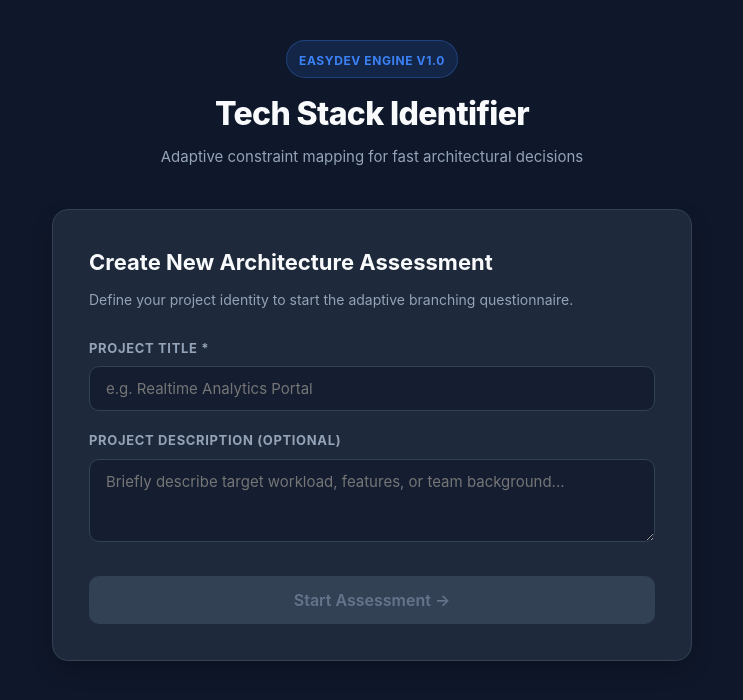
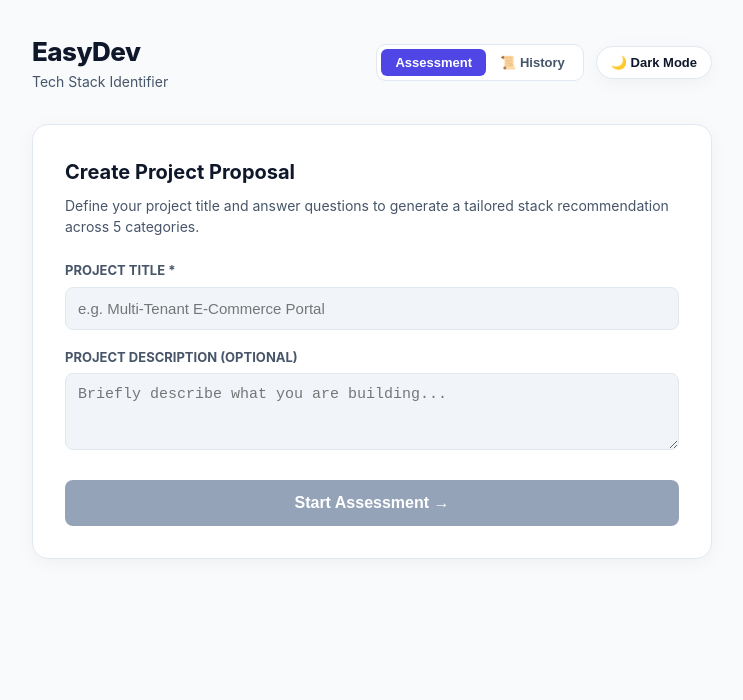
Before and after one commit to jerohalili/easydev, a React (Vite) app in the folder client/: page / in a window 1280 px wide. Shown: the top 700 px of the page, without its empty margins (268-1011 px from the left). Built offline with nearby package versions, Linux system fonts and the light colour scheme.

Commit message:
feat: new options, history, light mode

```diff
--- a/client/src/App.jsx
+++ b/client/src/App.jsx
@@ -2,10 +2,13 @@ import React, { useState } from 'react';
 import ProgressBar from './components/ProgressBar';
 import QuestionCard from './components/QuestionCard';
 import ResultsView from './components/ResultsView';
+import HistoryView from './components/HistoryView';
+import ThemeToggle from './components/ThemeToggle';
 
 const API_BASE = 'http://localhost:5000/api';
 
 export default function App() {
+  const [activeTab, setActiveTab] = useState('new'); // 'new' | 'history'
   const [screen, setScreen] = useState('start'); // 'start' | 'quiz' | 'results'
   const [projectTitle, setProjectTitle] = useState('');
   const [projectDescription, setProjectDescription] = useState('');
@@ -14,7 +17,6 @@ export default function App() {
   const [options, setOptions] = useState([]);
   const [stepCount, setStepCount] = useState(1);
   const [results, setResults] = useState([]);
-  const [isStub, setIsStub] = useState(false);
   const [loading, setLoading] = useState(false);
   const [error, setError] = useState(null);
 
@@ -42,8 +44,7 @@ export default function App() {
         setScreen('quiz');
       }
     } catch (err) {
-      console.error(err);
-      setError('Could not connect to server. Ensure Express is running on port 5000.');
+      setError('Could not connect to server. Ensure Express is running.');
     } finally {
       setLoading(false);
     }
@@ -76,7 +77,6 @@ export default function App() {
         await fetchResults(projectId);
       }
     } catch (err) {
-      console.error(err);
       setError('Failed to record answer.');
     } finally {
       setLoading(false);
@@ -85,88 +85,133 @@ export default function App() {
 
   const fetchResults = async (targetProjectId) => {
     const idToUse = targetProjectId || projectId;
-    const res = await fetch(`${API_BASE}/projects/${idToUse}/score`, {
-      method: 'POST'
-    });
+    const res = await fetch(`${API_BASE}/projects/${idToUse}/score`, { method: 'POST' });
     const data = await res.json();
     setResults(data.recommendations);
-    setIsStub(data.is_stub || false);
     setScreen('results');
   };
 
+  const loadPastProject = async (id) => {
+    setLoading(true);
+    try {
+      const res = await fetch(`${API_BASE}/projects/${id}`);
+      const data = await res.json();
+      setProjectId(data.project.id);
+      setResults(data.recommendations);
+      setActiveTab('new');
+      setScreen('results');
+    } catch (err) {
+      setError('Failed to load project detail.');
+    } finally {
+      setLoading(false);
+    }
+  };
+
   return (
-    <div style={{ minHeight: '100vh', padding: '40px 20px', display: 'flex', flexDirection: 'column', alignItems: 'center' }}>
-      <div style={{ width: '100%', maxWidth: '640px' }}>
-        <header style={{ marginBottom: '40px', textAlign: 'center' }}>
-          <div style={{ display: 'inline-block', padding: '6px 12px', background: 'var(--accent-glow)', borderRadius: '20px', border: '1px solid rgba(59, 130, 246, 0.3)', marginBottom: '12px' }}>
-            <span style={{ fontSize: '12px', fontWeight: '700', color: 'var(--accent-primary)', textTransform: 'uppercase', letterSpacing: '0.05em' }}>
-              EasyDev Engine v1.0
-            </span>
+    <div style={{ minHeight: '100vh', padding: '32px 20px', display: 'flex', flexDirection: 'column', alignItems: 'center' }}>
+      <div style={{ width: '100%', maxWidth: '680px' }}>
+        {/* Navigation Bar */}
+        <header style={{ marginBottom: '32px', display: 'flex', justifyContent: 'space-between', alignItems: 'center' }}>
+          <div>
+            <h1 style={{ fontSize: '26px', fontWeight: '800', color: 'var(--text-primary)', letterSpacing: '-0.02em' }}>
+              EasyDev
+            </h1>
+            <p style={{ color: 'var(--text-secondary)', fontSize: '14px' }}>Tech Stack Identifier</p>
           </div>
-          <h1 style={{ fontSize: '32px', fontWeight: '800', color: 'var(--text-primary)', margin: '0 0 8px 0', letterSpacing: '-0.02em' }}>
-            Tech Stack Identifier
-          </h1>
-          <p style={{ color: 'var(--text-secondary)', margin: 0, fontSize: '15px' }}>
-            Adaptive constraint mapping for fast architectural decisions
-          </p>
+
+          <div style={{ display: 'flex', alignItems: 'center', gap: '12px' }}>
+            <div style={{ display: 'flex', background: 'var(--bg-card)', padding: '4px', borderRadius: '10px', border: '1px solid var(--border-color)' }}>
+              <button
+                onClick={() => setActiveTab('new')}
+                style={{
+                  padding: '6px 14px',
+                  border: 'none',
+                  borderRadius: '6px',
+                  backgroundColor: activeTab === 'new' ? 'var(--primary-accent)' : 'transparent',
+                  color: activeTab === 'new' ? '#fff' : 'var(--text-secondary)',
+                  fontWeight: '600',
+                  fontSize: '13px',
+                  cursor: 'pointer'
+                }}
+              >
+                Assessment
+              </button>
+              <button
+                onClick={() => setActiveTab('history')}
+                style={{
+                  padding: '6px 14px',
+                  border: 'none',
+                  borderRadius: '6px',
+                  backgroundColor: activeTab === 'history' ? 'var(--primary-accent)' : 'transparent',
+                  color: activeTab === 'history' ? '#fff' : 'var(--text-secondary)',
+                  fontWeight: '600',
+                  fontSize: '13px',
+                  cursor: 'pointer'
+                }}
+              >
+                📜 History
+              </button>
+            </div>
+            <ThemeToggle />
+          </div>
         </header>
 
         {error && (
-          <div style={{ padding: '14px 18px', backgroundColor: 'rgba(239, 68, 68, 0.1)', border: '1px solid rgba(239, 68, 68, 0.3)', color: '#f87171', borderRadius: '12px', marginBottom: '24px', fontSize: '14px' }}>
+          <div style={{ padding: '12px 16px', backgroundColor: 'rgba(239, 68, 68, 0.1)', color: '#ef4444', borderRadius: '8px', marginBottom: '20px', fontSize: '14px' }}>
             {error}
           </div>
         )}
 
+        {/* Tab 1: New Assessment / Questionnaire Flow */}
+        {activeTab === 'new' && (
+          <>
             {screen === 'start' && (
-          <div className="animate-fade-in" style={{ background: 'var(--bg-card)', padding: '36px', borderRadius: '16px', border: '1px solid var(--border-color)', boxShadow: '0 10px 25px -5px rgba(0, 0, 0, 0.3)' }}>
-            <h2 style={{ fontSize: '22px', fontWeight: '700', marginBottom: '10px' }}>
-              Create New Architecture Assessment
-            </h2>
-            <p style={{ color: 'var(--text-secondary)', marginBottom: '28px', fontSize: '14px', lineHeight: '1.6' }}>
-              Define your project identity to start the adaptive branching questionnaire.
+              <div className="animate-fade" style={{ background: 'var(--bg-card)', padding: '32px', borderRadius: '16px', border: '1px solid var(--border-color)', boxShadow: 'var(--card-shadow)' }}>
+                <h2 style={{ fontSize: '20px', fontWeight: '700', marginBottom: '8px' }}>Create Project Proposal</h2>
+                <p style={{ color: 'var(--text-secondary)', marginBottom: '24px', fontSize: '14px' }}>
+                  Define your project title and answer questions to generate a tailored stack recommendation across 5 categories.
                 </p>
 
                 <form onSubmit={startNewProject}>
-              <div style={{ marginBottom: '20px' }}>
-                <label style={{ display: 'block', fontSize: '13px', fontWeight: '700', color: 'var(--text-secondary)', textTransform: 'uppercase', letterSpacing: '0.05em', marginBottom: '8px' }}>
-                  Project Title *
+                  <div style={{ marginBottom: '18px' }}>
+                    <label style={{ display: 'block', fontSize: '13px', fontWeight: '700', color: 'var(--text-secondary)', marginBottom: '6px' }}>
+                      PROJECT TITLE *
                     </label>
                     <input
                       type="text"
                       required
-                  placeholder="e.g. Realtime Analytics Portal"
+                      placeholder="e.g. Multi-Tenant E-Commerce Portal"
                       value={projectTitle}
                       onChange={(e) => setProjectTitle(e.target.value)}
                       style={{
                         width: '100%',
-                    padding: '12px 16px',
-                    borderRadius: '10px',
+                        padding: '12px',
+                        borderRadius: '8px',
                         border: '1px solid var(--border-color)',
-                    backgroundColor: 'rgba(15, 23, 42, 0.6)',
+                        backgroundColor: 'var(--bg-input)',
                         color: 'var(--text-primary)',
                         fontSize: '15px'
                       }}
                     />
                   </div>
 
-              <div style={{ marginBottom: '28px' }}>
-                <label style={{ display: 'block', fontSize: '13px', fontWeight: '700', color: 'var(--text-secondary)', textTransform: 'uppercase', letterSpacing: '0.05em', marginBottom: '8px' }}>
-                  Project Description (Optional)
+                  <div style={{ marginBottom: '24px' }}>
+                    <label style={{ display: 'block', fontSize: '13px', fontWeight: '700', color: 'var(--text-secondary)', marginBottom: '6px' }}>
+                      PROJECT DESCRIPTION (OPTIONAL)
                     </label>
                     <textarea
-                  placeholder="Briefly describe target workload, features, or team background..."
+                      placeholder="Briefly describe what you are building..."
                       value={projectDescription}
                       onChange={(e) => setProjectDescription(e.target.value)}
                       rows={3}
                       style={{
                         width: '100%',
-                    padding: '12px 16px',
-                    borderRadius: '10px',
+                        padding: '12px',
+                        borderRadius: '8px',
                         border: '1px solid var(--border-color)',
-                    backgroundColor: 'rgba(15, 23, 42, 0.6)',
+                        backgroundColor: 'var(--bg-input)',
                         color: 'var(--text-primary)',
-                    fontSize: '15px',
-                    resize: 'vertical'
+                        fontSize: '15px'
                       }}
                     />
                   </div>
@@ -177,18 +222,16 @@ export default function App() {
                     style={{
                       width: '100%',
                       padding: '14px',
-                  backgroundColor: projectTitle.trim() && !loading ? 'var(--accent-primary)' : 'var(--bg-card-hover)',
-                  color: projectTitle.trim() && !loading ? '#ffffff' : 'var(--text-muted)',
+                      backgroundColor: projectTitle.trim() && !loading ? 'var(--primary-accent)' : 'var(--text-muted)',
+                      color: '#ffffff',
                       border: 'none',
-                  borderRadius: '10px',
+                      borderRadius: '8px',
                       fontWeight: '600',
                       fontSize: '16px',
-                  cursor: projectTitle.trim() && !loading ? 'pointer' : 'not-allowed',
-                  boxShadow: projectTitle.trim() && !loading ? '0 4px 12px var(--accent-glow)' : 'none',
-                  transition: 'all 0.2s ease'
+                      cursor: projectTitle.trim() && !loading ? 'pointer' : 'not-allowed'
                     }}
                   >
-                {loading ? 'Initializing Engine...' : 'Start Assessment →'}
+                    {loading ? 'Initializing...' : 'Start Assessment →'}
                   </button>
                 </form>
               </div>
@@ -209,10 +252,22 @@ export default function App() {
             {screen === 'results' && (
               <ResultsView
                 results={results}
-            isStub={isStub}
                 onRestart={() => {
                   setProjectTitle('');
                   setProjectDescription('');
+                  setScreen('start');
+                }}
+              />
+            )}
+          </>
+        )}
+
+        {/* Tab 2: Project History */}
+        {activeTab === 'history' && (
+          <HistoryView
+            onSelectProject={loadPastProject}
+            onStartNew={() => {
+              setActiveTab('new');
               setScreen('start');
             }}
           />
--- /dev/null
+++ b/client/src/components/HistoryView.jsx
@@ -0,0 +1,139 @@
+import React, { useEffect, useState } from 'react';
+
+const CATEGORY_COLORS = {
+  language: '#ef4444',
+  frontend: '#3b82f6',
+  backend: '#10b981',
+  database: '#f59e0b',
+  infrastructure: '#8b5cf6'
+};
+
+export default function HistoryView({ onSelectProject, onStartNew }) {
+  const [projects, setProjects] = useState([]);
+  const [loading, setLoading] = useState(true);
+
+  useEffect(() => {
+    fetchHistory();
+  }, []);
+
+  const fetchHistory = async () => {
+    try {
+      const res = await fetch('http://localhost:5000/api/projects');
+      const data = await res.json();
+      setProjects(data);
+    } catch (err) {
+      console.error('Failed to load history:', err);
+    } finally {
+      setLoading(false);
+    }
+  };
+
+  const handleDelete = async (e, id) => {
+    e.stopPropagation();
+    if (!confirm('Are you sure you want to delete this proposal from history?')) return;
+    await fetch(`http://localhost:5000/api/projects/${id}`, { method: 'DELETE' });
+    setProjects(prev => prev.filter(p => p.id !== id));
+  };
+
+  if (loading) {
+    return <div style={{ textAlign: 'center', padding: '40px', color: 'var(--text-secondary)' }}>Loading project history...</div>;
+  }
+
+  return (
+    <div className="animate-fade">
+      <div style={{ display: 'flex', justifyContent: 'space-between', alignItems: 'center', marginBottom: '24px' }}>
+        <div>
+          <h2 style={{ fontSize: '22px', fontWeight: '800' }}>Project Proposals History</h2>
+          <p style={{ fontSize: '14px', color: 'var(--text-secondary)' }}>
+            Review past assessments and their recommended tech stack outputs
+          </p>
+        </div>
+        <button
+          onClick={onStartNew}
+          style={{
+            padding: '10px 18px',
+            backgroundColor: 'var(--primary-accent)',
+            color: '#ffffff',
+            border: 'none',
+            borderRadius: '8px',
+            fontWeight: '600',
+            cursor: 'pointer'
+          }}
+        >
+          + New Assessment
+        </button>
+      </div>
+
+      {projects.length === 0 ? (
+        <div style={{ background: 'var(--bg-card)', padding: '40px', borderRadius: '12px', border: '1px solid var(--border-color)', textAlign: 'center' }}>
+          <p style={{ color: 'var(--text-secondary)', marginBottom: '16px' }}>No previous project proposals found.</p>
+          <button
+            onClick={onStartNew}
+            style={{ padding: '10px 18px', backgroundColor: 'var(--primary-accent)', color: '#fff', border: 'none', borderRadius: '8px', fontWeight: '600', cursor: 'pointer' }}
+          >
+            Create Your First Proposal
+          </button>
+        </div>
+      ) : (
+        <div style={{ display: 'flex', flexDirection: 'column', gap: '16px' }}>
+          {projects.map((proj) => (
+            <div
+              key={proj.id}
+              onClick={() => onSelectProject(proj.id)}
+              style={{
+                background: 'var(--bg-card)',
+                padding: '20px 24px',
+                borderRadius: '12px',
+                border: '1px solid var(--border-color)',
+                boxShadow: 'var(--card-shadow)',
+                cursor: 'pointer',
+                transition: 'transform 0.15s ease'
+              }}
+            >
+              <div style={{ display: 'flex', justifyContent: 'space-between', alignItems: 'flex-start', marginBottom: '8px' }}>
+                <h3 style={{ fontSize: '18px', fontWeight: '700', color: 'var(--text-primary)' }}>{proj.title}</h3>
+                <div style={{ display: 'flex', alignItems: 'center', gap: '12px' }}>
+                  <span style={{ fontSize: '12px', color: 'var(--text-muted)' }}>
+                    {new Date(proj.created_at).toLocaleDateString()}
+                  </span>
+                  <button
+                    onClick={(e) => handleDelete(e, proj.id)}
+                    style={{ background: 'none', border: 'none', color: '#ef4444', cursor: 'pointer', fontSize: '14px' }}
+                    title="Delete project"
+                  >
+                    🗑️
+                  </button>
+                </div>
+              </div>
+
+              {proj.description && (
+                <p style={{ fontSize: '14px', color: 'var(--text-secondary)', marginBottom: '16px' }}>
+                  {proj.description}
+                </p>
+              )}
+
+              <div style={{ display: 'flex', flexWrap: 'wrap', gap: '8px', marginTop: '12px' }}>
+                {proj.recommendations && proj.recommendations.map((rec) => (
+                  <span
+                    key={rec.name}
+                    style={{
+                      fontSize: '12px',
+                      fontWeight: '600',
+                      padding: '4px 10px',
+                      borderRadius: '6px',
+                      backgroundColor: 'var(--bg-input)',
+                      color: CATEGORY_COLORS[rec.category] || 'var(--text-primary)',
+                      border: '1px solid var(--border-color)'
+                    }}
+                  >
+                    {rec.name}
+                  </span>
+                ))}
+              </div>
+            </div>
+          ))}
+        </div>
+      )}
+    </div>
+  );
+}
--- /dev/null
+++ b/client/src/components/ThemeToggle.jsx
@@ -0,0 +1,38 @@
+import React, { useEffect, useState } from 'react';
+
+export default function ThemeToggle() {
+  const [theme, setTheme] = useState(() => {
+    return localStorage.getItem('easydev_theme') || 'light';
+  });
+
+  useEffect(() => {
+    document.documentElement.setAttribute('data-theme', theme);
+    localStorage.setItem('easydev_theme', theme);
+  }, [theme]);
+
+  const toggleTheme = () => {
+    setTheme(prev => (prev === 'light' ? 'dark' : 'light'));
+  };
+
+  return (
+    <button
+      onClick={toggleTheme}
+      style={{
+        padding: '8px 14px',
+        borderRadius: '20px',
+        border: '1px solid var(--border-color)',
+        backgroundColor: 'var(--bg-card)',
+        color: 'var(--text-primary)',
+        fontSize: '13px',
+        fontWeight: '600',
+        cursor: 'pointer',
+        display: 'flex',
+        alignItems: 'center',
+        gap: '6px',
+        boxShadow: 'var(--card-shadow)'
+      }}
+    >
+      <span>{theme === 'light' ? '🌙 Dark Mode' : '☀️ Light Mode'}</span>
+    </button>
+  );
+}
--- a/client/src/index.css
+++ b/client/src/index.css
@@ -1,50 +1,54 @@
 :root {
-  --font-sans: 'Inter', system-ui, -apple-system, BlinkMacSystemFont, 'Segoe UI', Roboto, sans-serif;
-  --bg-main: #0f172a;
-  --bg-card: #1e293b;
-  --bg-card-hover: #334155;
-  --border-color: #334155;
-  --border-focus: #3b82f6;
+  /* Default Light Theme Variables */
+  --bg-main: #f8fafc;
+  --bg-card: #ffffff;
+  --bg-input: #f1f5f9;
+  --border-color: #e2e8f0;
+  --text-primary: #0f172a;
+  --text-secondary: #475569;
+  --text-muted: #94a3b8;
+  --primary-accent: #4f46e5;
+  --primary-hover: #4338ca;
+  --accent-light: #e0e7ff;
+  --card-shadow: 0 4px 20px -2px rgba(0, 0, 0, 0.05);
+}
+
+[data-theme='dark'] {
+  /* Dark Theme Overrides */
+  --bg-main: #0b0f19;
+  --bg-card: #151c2c;
+  --bg-input: #1e293b;
+  --border-color: #2a364f;
   --text-primary: #f8fafc;
   --text-secondary: #94a3b8;
   --text-muted: #64748b;
-  --accent-primary: #3b82f6;
-  --accent-hover: #2563eb;
-  --accent-glow: rgba(59, 130, 246, 0.15);
+  --primary-accent: #6366f1;
+  --primary-hover: #4f46e5;
+  --accent-light: rgba(99, 102, 241, 0.15);
+  --card-shadow: 0 10px 30px -5px rgba(0, 0, 0, 0.4);
 }
 
 * {
   box-sizing: border-box;
   margin: 0;
   padding: 0;
+  transition: background-color 0.2s ease, border-color 0.2s ease, color 0.2s ease;
 }
 
 body {
-  font-family: var(--font-sans);
+  font-family: 'Inter', system-ui, -apple-system, sans-serif;
   background-color: var(--bg-main);
   color: var(--text-primary);
   min-height: 100vh;
   line-height: 1.5;
-  -webkit-font-smoothing: antialiased;
 }
 
 /* Animations */
 @keyframes fadeIn {
-  from { opacity: 0; transform: translateY(8px); }
+  from { opacity: 0; transform: translateY(6px); }
   to { opacity: 1; transform: translateY(0); }
 }
 
-.animate-fade-in {
+.animate-fade {
   animation: fadeIn 0.25s ease-out forwards;
 }
-
-/* Base Form Styling */
-input, textarea, button {
-  font-family: inherit;
-}
-
-input:focus, textarea:focus {
-  outline: none;
-  border-color: var(--border-focus) !important;
-  box-shadow: 0 0 0 3px var(--accent-glow);
-}
```
Also changed, not shown: 1 other file (tests, documents, lock files or other folders). Lines whose indentation alone changed are shown as unchanged.
